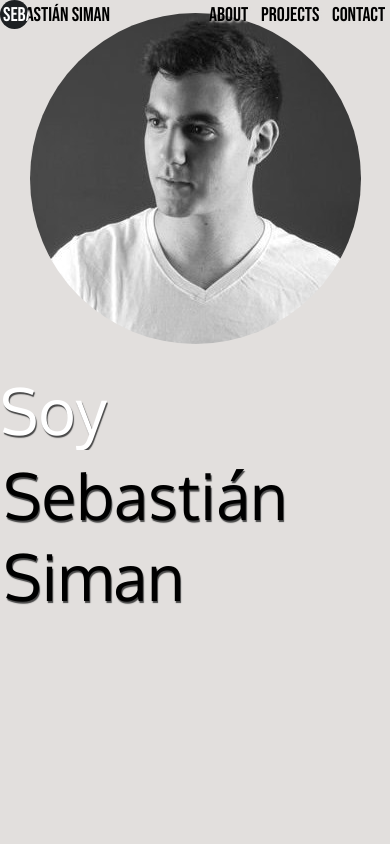
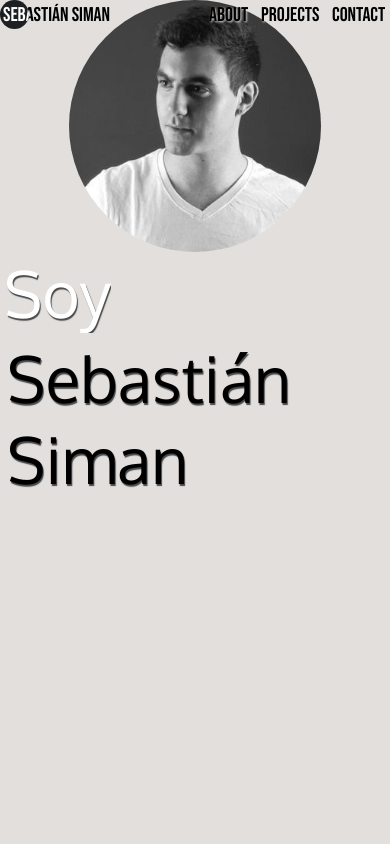
Before and after one commit to SeebaaSiman/Sebastian.Siman, a React (Vite) app: page / in a window 390 px wide. Shown: the top 844 px of the page. Built offline with nearby package versions, Linux system fonts and the light colour scheme.

Commit message:
Compresión de videos y en mobil activos los videos

```diff
--- a/src/components/page 1/TextChange.jsx
+++ b/src/components/page 1/TextChange.jsx
@@ -21,9 +21,8 @@ to {
   }
     `;
 const ContainerText = styled.div`
-  @media ${device.md} {
-    margin-top: 0;
-  }
+  width: 98%;
+  height: 90%;
   animation: ${showInLeft} 0.8s ease-in-out;
 `;
 const Prefix = styled.span`
@@ -34,14 +33,11 @@ const Prefix = styled.span`
   font-weight: 400;
   font-size: 4rem;
 
-  /* @media ${device.md} {
-    font-size: 2.8rem;
-  } */
   @media ${device.lg} {
-    font-size:4.5rem;
+    font-size: 4.5rem;
   }
   @media ${device.xl} {
-    font-size:8rem;
+    font-size: 6rem;
   }
 `;
 
--- a/src/components/page 1/page1Styles.js
+++ b/src/components/page 1/page1Styles.js
@@ -2,6 +2,7 @@ import styled, { keyframes } from "styled-components";
 import { device } from "../../style/StyleGlobal";
 
 export const HomeContainer = styled.div`
+  position:relative;
   height: 100vh;
   width: 100%;
 `;
@@ -16,27 +17,48 @@ to {
     `;
 export const ContainerBanner = styled.div`
   width:100%;
-  height: 75vh;
+  height: 95%;
   display: flex;
   flex-direction:column-reverse;
   justify-content: space-around;
   align-items: center;
+
   @media ${device.lg}{
     flex-direction: row;
+    justify-content: center;
+    align-items: center;
+  }
+  div{
+    @media ${device.sm}{
+      display: flex;
+      justify-content: center;
+      align-items: center;
+    }
   }
   img {
     width: calc(5rem +1vw);
     height: calc(5rem +1vw);
     object-fit: cover;
+    display:flex;
+    justify-content: center;
+    align-items: center;
     border-radius: 50%;
     animation: ${showInRight} 0.8s ease-in-out;
+    @media ${device.sm}{
+
+      margin-top:2rem;
+    }
+    @media ${device.lg}{
+margin-top:0;
+    }
   }
 `;
 export const ContainerMouse = styled.div`
-  position: absolute;
+  position:absolute;
+  bottom:3%;
   width:100%;
-  height: 25vh;
-  bottom:2%;
+  height: 4.5rem;
+
   z-index: 5;
   display: flex;
   flex-direction: row;
--- a/src/components/page 4/HoverVideo.jsx
+++ b/src/components/page 4/HoverVideo.jsx
@@ -1,7 +1,10 @@
-import { useState, useRef } from "react";
+import { useState, useRef, useEffect } from "react";
+import useDeviceType from "../../hook/useDeviceType";
 
 export const HoverVideo = ({ src }) => {
   const [isPlaying, setIsPlaying] = useState(false);
+  const deviceType = useDeviceType();
+
   const videoRef = useRef(null);
   function handleMouseEnter() {
     setIsPlaying(true);
@@ -12,6 +15,11 @@ export const HoverVideo = ({ src }) => {
     setIsPlaying(false);
     videoRef.current.pause();
   }
+  useEffect(() => {
+    if (deviceType === "desktop") {
+      handleMouseEnter();
+    }
+  }, []);
 
   return (
     <video
--- a/src/components/page 4/page4Styles.js
+++ b/src/components/page 4/page4Styles.js
@@ -1,14 +1,20 @@
-import styled, { keyframes } from "styled-components";
+import styled, { css, keyframes } from "styled-components";
+import { device } from "../../style/StyleGlobal";
 export const ContainerPage4 = styled.div`
+  height: 100vh;
   display: flex;
+  flex-direction: column;
+  height: auto;
+  @media ${device.md} {
+    flex-direction: row;
     overflow: hidden;
-  height: 100vh;
     //Corrección para que no se vean triángulos del fondo, compenza la inclinación
     &:first-child {
       margin-left: -70px;
     }
     &:last-child {
       margin-right: -70px;
+    }
   }
 `;
 const bounceIn = keyframes`
@@ -28,10 +34,15 @@ export const ImageWrapper = styled.div`
   overflow: hidden;
   flex-grow: 1;
   position: relative;
+  height: 50vh;
+  opacity: 0.4;
+  transform: none;
+
+  @media ${device.md} {
     height: 100vh;
-  opacity: 0.5;
     transition: transform 0.3s ease-in-out;
     transform: skew(-8deg);
+  }
   video {
     object-fit: cover;
     position: absolute;
@@ -39,11 +50,20 @@ export const ImageWrapper = styled.div`
     width: 100%;
   }
 
+
+  ${props =>
+    props.deviceType !== "desktop" &&
+    css`
     &:hover {
+      opacity: 1;
+      width: 100%;
+      filter: contrast(120%);
+      @media ${device.md} {
         width: 40%;
-    opacity: 1;
-    filter: contrast(120%);
+        /* height: 100%; */
       }
+    }
+
     &:hover h2 {
       animation: ${bounceIn} 1200ms;
       color: white;
@@ -56,26 +76,48 @@ export const ImageWrapper = styled.div`
       color: #000;
 
     }
+
+  `}
+  ${props =>
+    props.deviceType === "desktop" &&
+    css`
+      opacity: 1;
+      width: 100%;
+      filter: contrast(120%);
+      @media ${device.md} {
+        width: 40%;
+      }
+
+    h2 {
+      animation: ${bounceIn} 1200ms;
+      color: white;
+      transform: scale(1.1);
+      opacity: 1;
+    }
+    button {
+      opacity: 0.8;
+      background: #fff;
+      color: #000;
+
+    }
+
+  `}
 `;
 
 export const ContentWrapper = styled.div`
   position: absolute;
   color: #fff;
-  z-index: 1;
   width: 100%;
   bottom: auto;
   top: 50%;
   -webkit-transform: translateY(-50%);
   transform: translateY(-50%);
   text-align: center;
-
   h2 {
     font-family: "poppins", sans-serif;
     font-size: calc(3rem + 2vw);
     color: #ffff;
     text-shadow: 2px 2px 0 #bcbcbc, 4px 4px 0 #9c9c9c;
-    /* margin: 0;
-    padding: 0; */
     text-transform: uppercase;
     transform: scale(0.5);
     opacity: 0.5;
@@ -97,5 +139,7 @@ export const ContentWrapper = styled.div`
     -ms-transition: all 800ms;
     -o-transition: all 800ms;
     transition: all 800ms;
+
   }
+
 `;
--- a/src/sections/page/Page4.jsx
+++ b/src/sections/page/Page4.jsx
@@ -9,12 +9,13 @@ import {
   OpenModal,
   NavBarContext,
 } from "../../components";
+import useDeviceType from "../../hook/useDeviceType";
 import video1 from "../../assets/code.mp4";
-import video2 from "../../assets/contact.mp4";
+import video2 from "../../assets/contact2.mp4";
 
 export const Page4 = () => {
   const { page4Ref } = useContext(NavBarContext);
-
+  const deviceType = useDeviceType();
   const dataPage4 = [
     {
       backgroundVideo: video1,
@@ -26,14 +27,14 @@ export const Page4 = () => {
       backgroundVideo: video2,
       description: "Contact",
       children: <IconsEffect />,
-      modalText: "Contact me",
+      modalText: "Contáctame",
     },
   ];
 
   return (
-    <ContainerPage4 ref={page4Ref}>
+    <ContainerPage4 ref={page4Ref} deviceType={deviceType}>
       {dataPage4.map((item, index) => (
-        <ImageWrapper key={index}>
+        <ImageWrapper key={index} >
           <HoverVideo src={item.backgroundVideo} />
           <ContentWrapper>
             <h2>{item.description}</h2>
--- a/src/style/StyleGlobal.js
+++ b/src/style/StyleGlobal.js
@@ -20,9 +20,9 @@ export const StyleGlobal = createGlobalStyle`
     padding: 0;
     box-sizing: border-box;
     /* cursor: none; */
-    user-select:none;
+    /* user-select:none; */
     overflow-x: hidden;
-    scroll-behavior: smooth;
+    /* scroll-behavior: smooth; */
 
 }
 html{
@@ -40,6 +40,7 @@ html{
   ${props => props.deviceType === "desktop" && `
     * {
       cursor: none;
+      user-select:none;
     }
     `}
 `
```
Also changed, not shown: 2 other files (tests, documents, lock files or other folders). Lines whose indentation alone changed are shown as unchanged.
